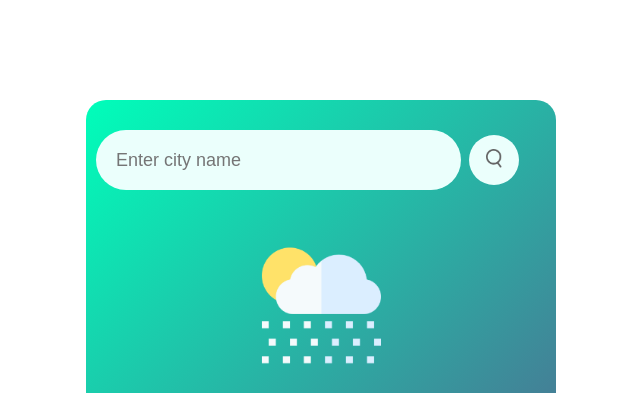
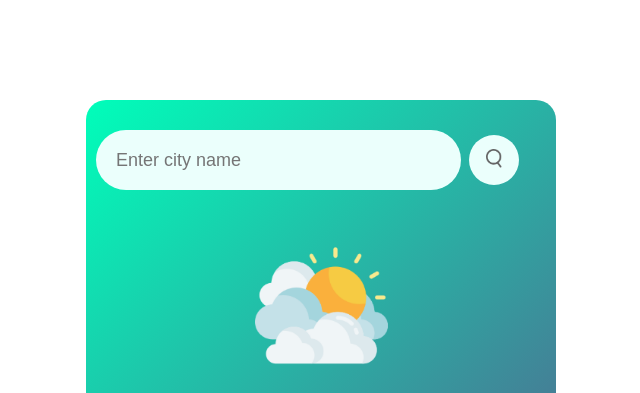
Before and after one commit to indrareddy333/Web_Develop_Practice, a plain HTML site: page Wether_App/index.html in a window 1280 px wide. Shown: the top 393 px of the page, without its empty margins (319-959 px from the left). Drawn offline with Linux system fonts and the light colour scheme.

Commit message:
Update index.html

```diff
--- a/Wether_App/index.html
+++ b/Wether_App/index.html
@@ -13,7 +13,7 @@
             <button> <img src="images-wEATHER/search.png" alt="Search-button"> </button>
         </div>
         <div class="weather">
-            <img src="images-wEATHER/rain.png" alt="Rain image" class="weather-icon">
+            <img src="images-wEATHER/clouds.png" alt="Rain image" class="weather-icon">
             <h1 class="temp">
                 22°C
             </h1>
```
